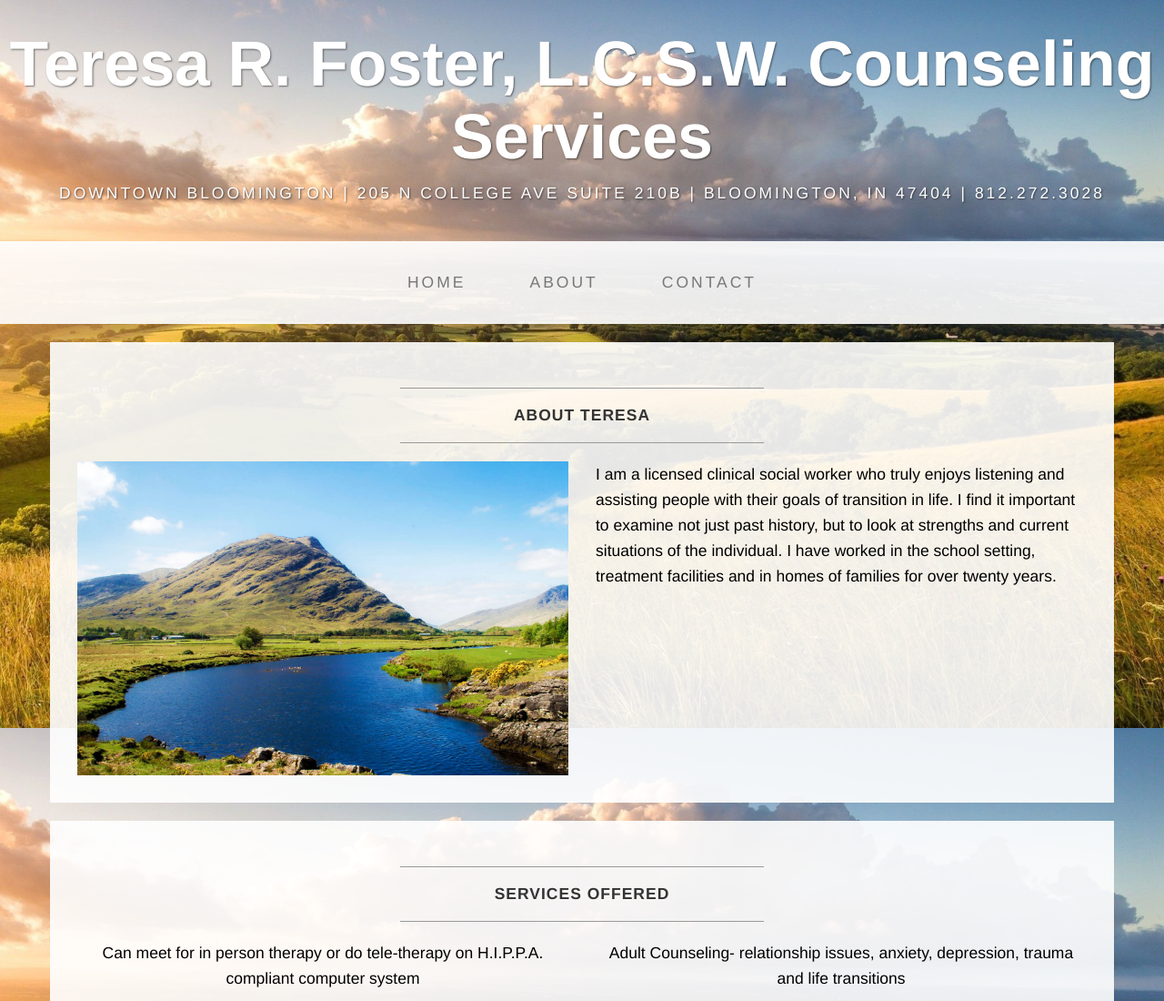
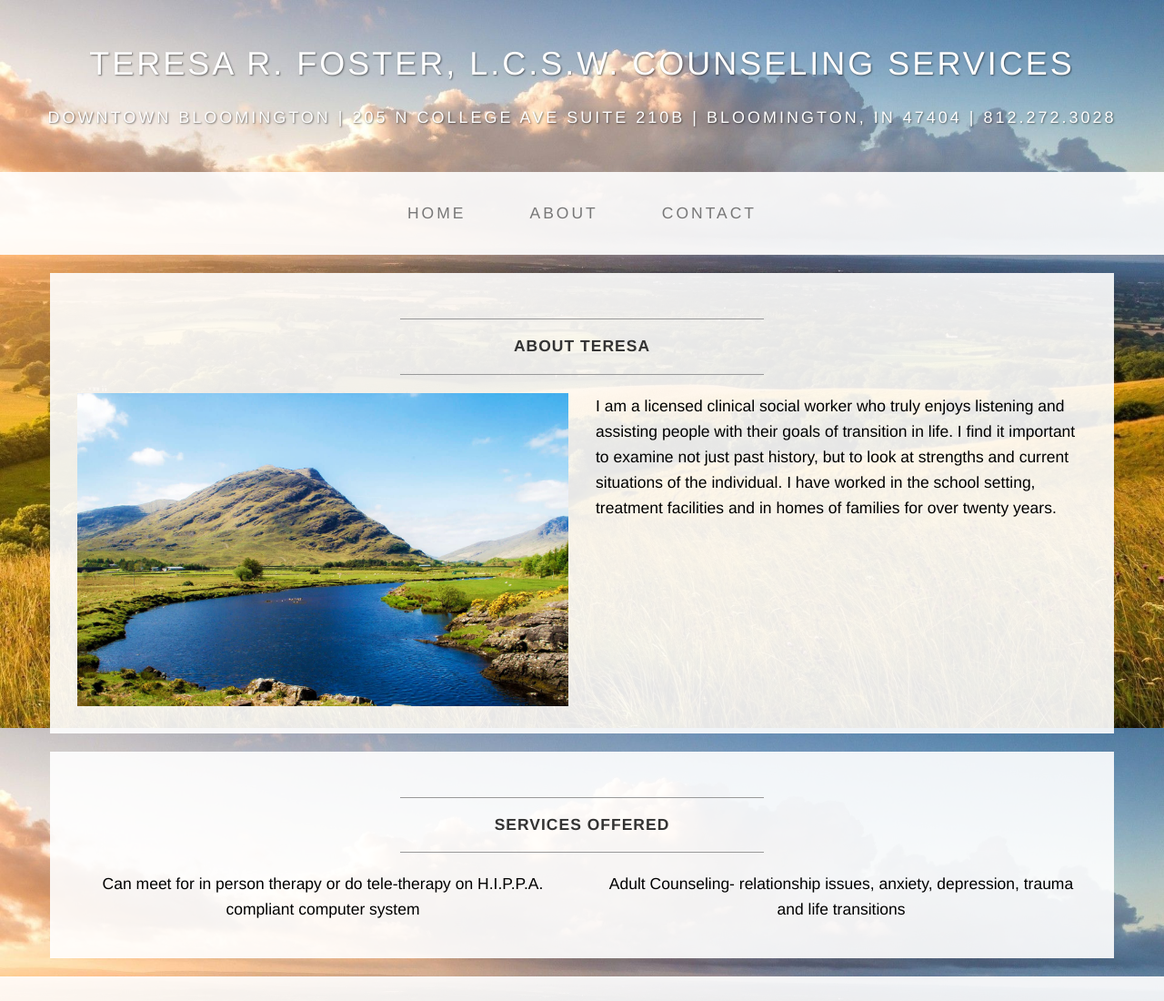
Before and after one commit to websiteforlcswbusiness/teresafostertherapy, a plain HTML site: page about.html in a window 1280 px wide. Shown: the top 1100 px of the page at 91% size. Drawn offline with Linux system fonts and the light colour scheme.

Commit message:
Update about.html

```diff
--- a/about.html
+++ b/about.html
@@ -18,8 +18,8 @@
 
 <body>
 
-    <div class="brand">Teresa R. Foster, L.C.S.W. Counseling Services</div>
-    <div class="address-bar">Downtown Bloomington | 205 N College Ave Suite 210B | Bloomington, IN 47404 | 812.272.3028</div>
+    <div class="brand"><h1>Teresa R. Foster, L.C.S.W. Counseling Services</h1></div>
+    <div class="address-bar"><h4>Downtown Bloomington | 205 N College Ave Suite 210B | Bloomington, IN 47404 | 812.272.3028</h4></div>
 
     <nav class="navbar navbar-default" role="navigation">
         <div class="container">
```
